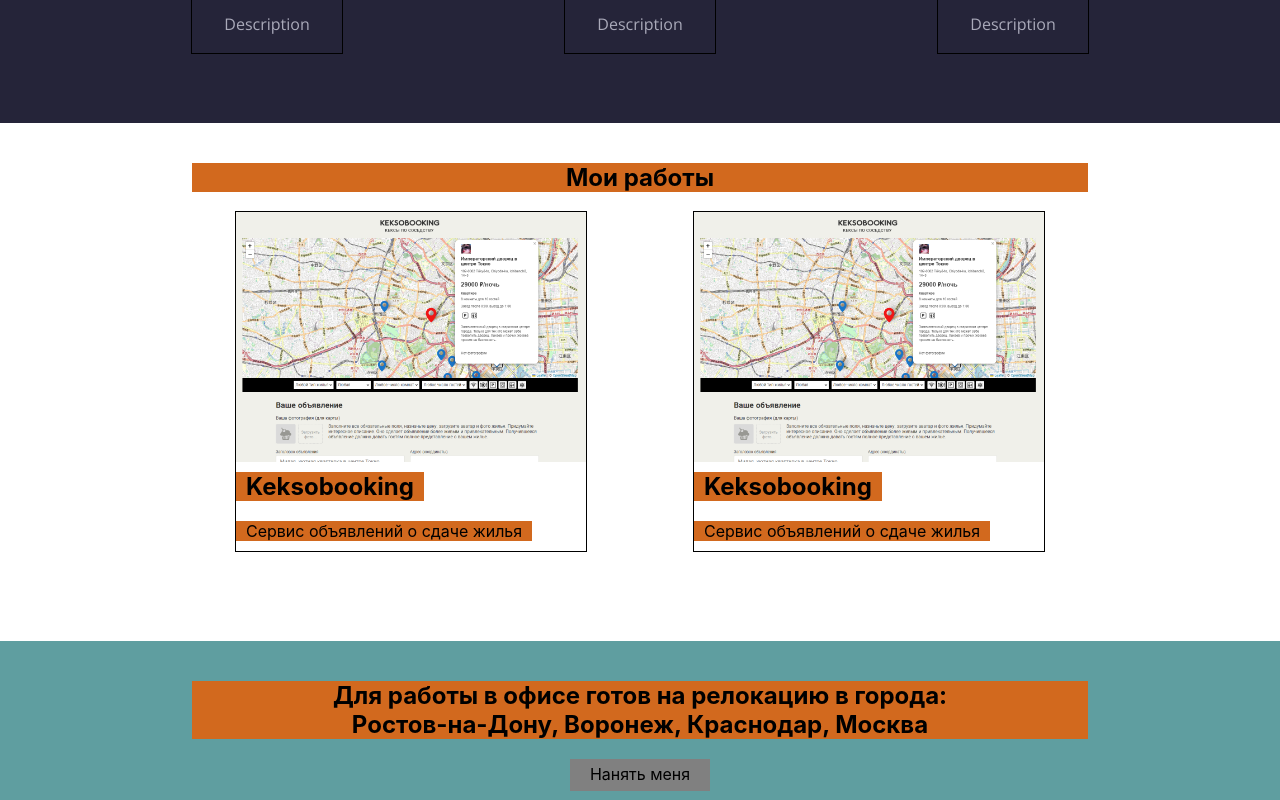
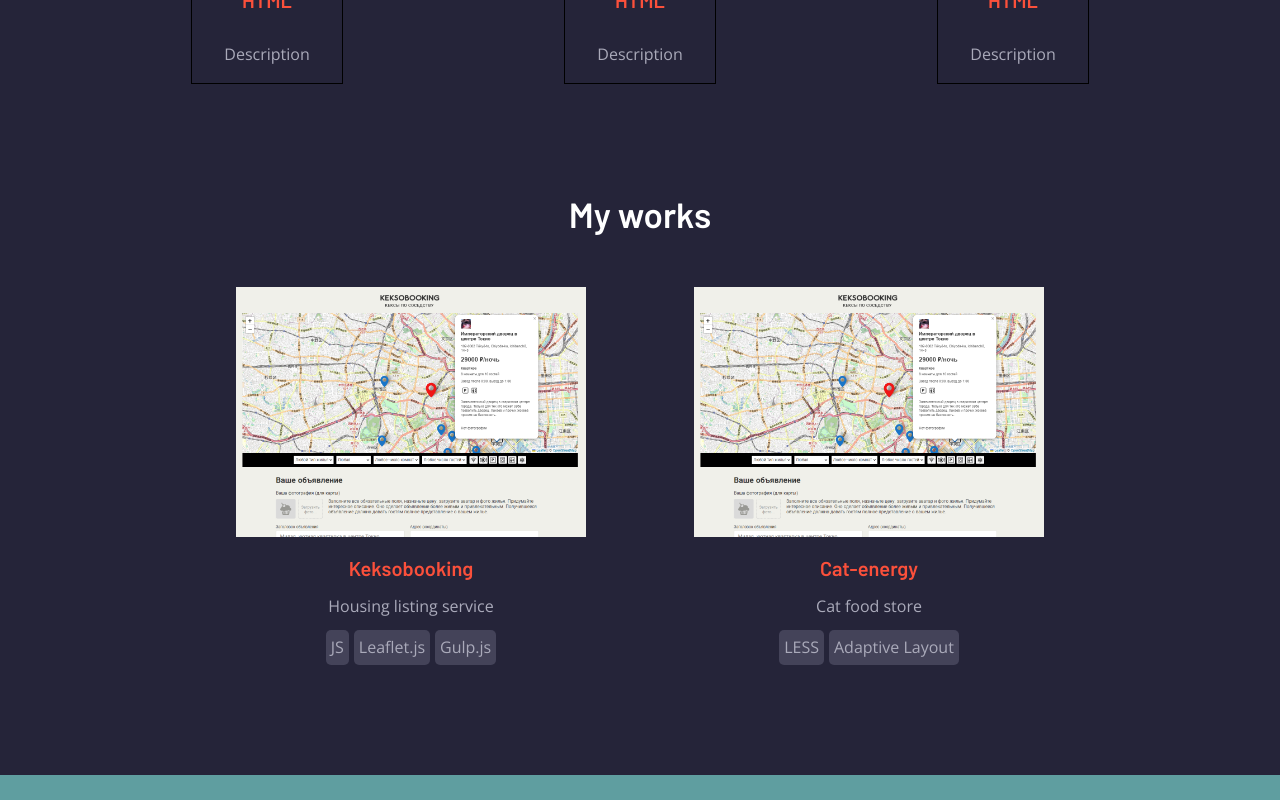
Before and after one commit to AnatoliyPologovoy/portfolio, a React (Create React App) app: page / in a window 1280 px wide. Shown: the part 920-1720 px from the top of the page. Built offline with nearby package versions, Linux system fonts and the light colour scheme.

Commit message:
feat: create context for maping content

```diff
--- a/src/App.tsx
+++ b/src/App.tsx
@@ -2,14 +2,17 @@
 import './App.css';
 import Header from "./components/Header/Header";
 import Promo from "./components/Promo/Promo";
-import {SkillsContainer} from "./components/Skills/SkillsContainer";
+import {SkillsContainer} from "components/Skills/SkillsContainer";
 import WorksContainer from "./components/Works/WorksContainer";
 import Hire from "./components/Hire/Hire";
 import Contacts from "./components/Contacts/Contacts";
 import Footer from "./components/Footer/Footer";
+import {MyProvider} from "components/MyContextProvider";
+import {content} from "app/Content";
 
 function App() {
 		return (
+				<MyProvider value={content}>
 						<div className="App">
 								<Header/>
 								<Promo/>
@@ -19,6 +22,7 @@
 								<Contacts/>
 								<Footer/>
 						</div>
+				</MyProvider>
 		);
 }
 
--- /dev/null
+++ b/src/app/Content.ts
@@ -0,0 +1,32 @@
+import keksobooking from 'assets/keksobooking.png'
+
+export type WorkType = {
+		title: string,
+		desc: string,
+		link: string,
+		img: string
+		techs: string[]
+}
+
+export type ContentType = {
+		works: WorkType[]
+}
+
+export const content: ContentType  = {
+		works: [
+				{
+						title: 'Keksobooking',
+						desc: 'Housing listing service',
+						link: 'https://anatoliypologovoy.github.io/keksobooking/',
+						techs: ['JS', 'Leaflet.js','Gulp.js'],
+						img: keksobooking
+				},
+				{
+						title: 'Cat-energy',
+						desc: 'Cat food store',
+						link: 'https://anatoliypologovoy.github.io/Cat-energy/',
+						techs: ['LESS','Adaptive Layout'],
+						img: keksobooking
+				}
+		]
+}
--- /dev/null
+++ b/src/components/MyContextProvider.tsx
@@ -0,0 +1,16 @@
+import React, {FC, ReactNode} from "react";
+import {content, ContentType} from "app/Content";
+
+type MyProviderPropsType = {
+		children: ReactNode
+		value: ContentType
+}
+export const MyContext = React.createContext<ContentType>(content)
+
+export const MyProvider: FC<MyProviderPropsType> = ({children}) => {
+		return (
+				<MyContext.Provider value={content}>
+						{children}
+				</MyContext.Provider>
+		)
+}
--- a/src/components/Skills/skills.module.scss
+++ b/src/components/Skills/skills.module.scss
@@ -11,7 +11,7 @@
 }
 
 .mainWrapper {
-    composes: wrapper from '../root.module.css';
+    @include wrapper();
 }
 
 //.mainTitle {
@@ -25,6 +25,7 @@
     display: flex;
     justify-content: space-between;
     flex-wrap: wrap;
+    padding: 20px 0;
 }
 
 /*skill*/
--- a/src/components/Works/Work.tsx
+++ b/src/components/Works/Work.tsx
@@ -1,22 +1,33 @@
 import React, {FC} from 'react';
-import cl from './works.module.css'
+import cl from 'components/Works/works.module.scss'
+import {Title} from "components/common/Title/Title";
 
 export type WorkPropsType = {
     title: string
     img: string
     text: string
     link: string
+    tech: string[]
 }
 
 const Work: FC<WorkPropsType> = (props) => {
+    const renderTechs = props.tech.map(t => {
+        return (
+            <div className={cl.tech}>{t}</div>
+        )
+    })
 
     return (
         <div className={cl.workWrapper}>
             <a className={cl.picWrapper} href={props.link} target={'_blank'}>
                 <img src={props.img} alt="#" className={cl.pic}/>
             </a>
-            <h2 className={cl.title}>{props.title}</h2>
+            <Title tag={'h2'}>{props.title}</Title>
             <p className={cl.text}>{props.text}</p>
+            <div className={cl.techWrapper}>
+                {renderTechs}
+            </div>
+
         </div>
     );
 };
--- a/src/components/Works/WorksContainer.tsx
+++ b/src/components/Works/WorksContainer.tsx
@@ -1,20 +1,33 @@
-import React from 'react';
-import cl from './works.module.css'
-import workPic1 from '../../assets/keksobooking.png'
+import React, {useContext} from 'react';
+import cl from 'components/Works/works.module.scss'
 import Work from "./Work";
+import {Title} from "components/common/Title/Title";
+import {ContentType} from "app/Content";
+import {MyContext} from "components/MyContextProvider";
 
-const workName1 = 'Keksobooking'
-const workDesc1 = 'Сервис объявлений о сдаче жилья'
-const workLink1 = 'https://anatoliypologovoy.github.io/keksobooking/'
 
 const WorksContainer = () => {
+    const {works} = useContext<ContentType>(MyContext)
+
+    const renderWorks = works.map((w, i) => {
+        return (
+            <Work
+                key={i}
+                title={w.title}
+                img={w.img}
+                text={w.desc}
+                link={w.link}
+                tech={w.techs}
+            />
+        )
+    })
+
     return (
         <section className={cl.works}>
             <div className={cl.mainWrapper}>
-                <h1 className={cl.mainTitle}>Мои работы</h1>
+                <Title tag={'h1'}>My works</Title>
                 <div className={cl.worksWrapper}>
-                    <Work title={workName1} img={workPic1} text={workDesc1} link={workLink1}/>
-                    <Work title={workName1} img={workPic1} text={workDesc1} link={workLink1}/>
+                    {renderWorks}
                 </div>
             </div>
         </section>
--- a/src/components/Works/works.module.css
+++ b/src/components/Works/works.module.scss
@@ -1,16 +1,15 @@
-@value colors: '../root.module.css';
-
-@value background-color-blue from colors;
+@import "../common/sass/mixin";
+@import "../common/sass/variables";
 
 .works {
-    background-color: background-color-blue;
+    background-color: $background-dark;
     width: 100%;
     padding-top: 20px;
     padding-bottom: 50px;
 }
 
 .mainWrapper {
-    composes: wrapper from '../root.module.css';
+    @include wrapper();
 }
 
 .worksWrapper {
@@ -18,20 +17,15 @@
     justify-content: space-around;
     flex-wrap: wrap;
     gap: 20px;
-}
-
-.mainTitle {
-    background-color: chocolate;
-
+    padding: 20px 0;
 }
 
 /*work*/
 
 .workWrapper {
     width: 350px;
-    outline: 1px solid black;
+    //outline: 1px solid black;
     margin-bottom: 40px;
-
     display: flex;
     flex-direction: column;
     justify-content: space-between;
@@ -44,6 +38,7 @@
     position: relative;
     overflow: hidden;
     display: block;
+    margin-bottom: 5px;
 }
 
 .picWrapper:hover .pic {
@@ -72,14 +67,30 @@
     object-fit: contain;
     display: block;
     transition: all 0.5s;
+
 }
 
-.title, .text {
-    background-color: chocolate;
-    align-self: flex-start;
+.text {
+    @include basicText();
+    //align-self: flex-start;
     padding: 0 10px 0 10px;
-    margin-top: 10px;
+    margin-top: 0;
     margin-bottom: 10px;
+}
+
+//techs
+.techWrapper {
+    display: flex;
+}
+
+.tech {
+    border-radius: 5px;
+    padding: 5px;
+    background-color: $background-gray;
+    @include basicText();
+    &:not(:last-child) {
+        margin-right: 5px;
+    }
 }
 
 @media (max-width: 360px) {
--- a/src/components/common/Title/title.module.scss
+++ b/src/components/common/Title/title.module.scss
@@ -16,7 +16,7 @@
   font-family: $font-family-extra;
   font-size: 20px;
   font-weight: 600;
-  margin-top: 0;
+  margin-top: 10px;
   margin-bottom: 10px;
   line-height: 1.6;
   letter-spacing: 0;
--- a/src/components/common/sass/mixin.scss
+++ b/src/components/common/sass/mixin.scss
@@ -19,3 +19,8 @@
   letter-spacing: 0;
   word-wrap: break-word;
 }
+
+@mixin wrapper {
+  width: 70%;
+  margin: 0 auto 0 auto;
+}
--- a/src/components/common/sass/variables.scss
+++ b/src/components/common/sass/variables.scss
@@ -4,11 +4,15 @@
 //  $font-family-extra: 'Barlow', sans-serif;
 //}
 
+//colors
 $background-color: #61dafb;
 $background-dark: #252439;
+$background-gray: #444359;
+//text colors
 $main-title-color: #fff;
 $second-title-color: #fb503b;
 $basic-text-color: #fff;
 $second-text-color: #aaaaba;
+//fonts
 $font-family-extra: 'Barlow', sans-serif;
 $font-family-main: 'Open Sans', sans-serif;
--- a/tsconfig.json
+++ b/tsconfig.json
@@ -1,5 +1,6 @@
 {
   "compilerOptions": {
+    "baseUrl": "src",
     "target": "es5",
     "lib": [
       "dom",
```
Lines whose indentation alone changed are shown as unchanged.
